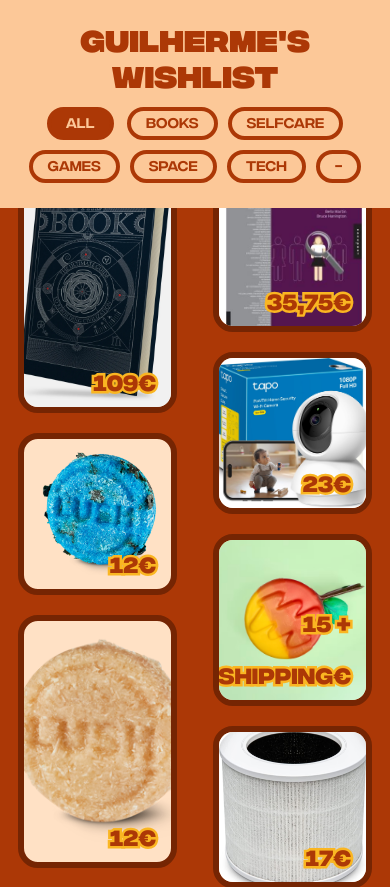
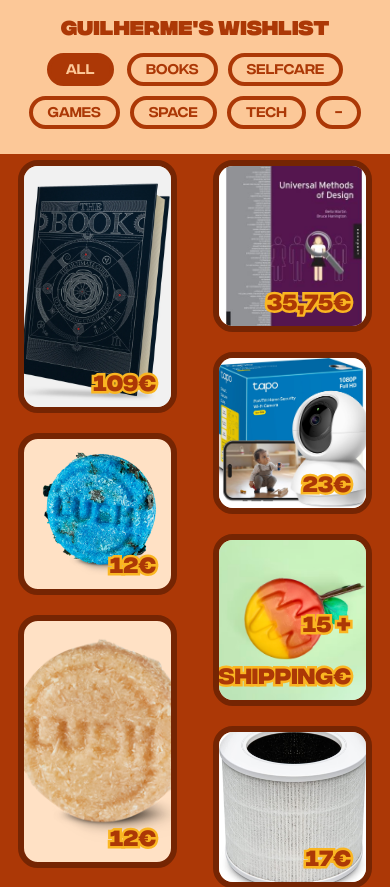
Before and after one commit to guilherme-vm/wishlist, a PHP site: page / in a window 390 px wide. Shown: the top 887 px of the page. Run offline with PHP 8.4, Linux system fonts and the light colour scheme.

Commit message:
Update style.css

```diff
--- a/style.css
+++ b/style.css
@@ -226,8 +226,9 @@ a:hover {
     font-size: 22px;
     }
 
-    h1{
-            font-size: 30px;}
+       h1 {
+        font-size: 20px;
+    }
 
     .wishContainer{
             margin-top: 150px;}
```
